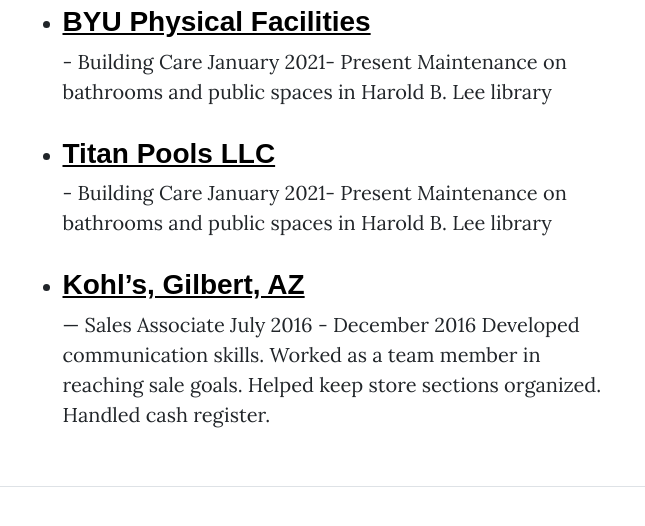
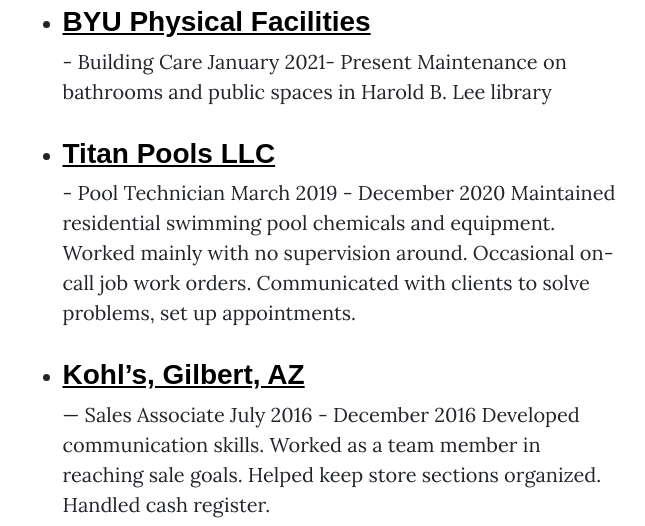
Before and after one commit to nathanneher/IS201, a plain HTML site: page html/about.html in a window 1280 px wide. Shown: the part 1636-2162 px from the top of the page, without its empty margins (315-960 px from the left). Drawn offline with nearby package versions, Linux system fonts and the light colour scheme; files whose address does not match are found by name.

Commit message:
Update about.html

```diff
--- a/html/about.html
+++ b/html/about.html
@@ -117,9 +117,11 @@
                             <br />
                             <li>
                                 <h3 style="color:black"><u>Titan Pools LLC</u></h3>
-                                - Building Care
-                                January 2021- Present
-                                Maintenance on bathrooms and public spaces in Harold B. Lee library
+                                - Pool Technician
+                                March 2019 - December 2020
+                                Maintained residential swimming pool chemicals and equipment.
+                                Worked mainly with no supervision around.  Occasional on-call job work orders. Communicated with clients to solve problems, set up appointments.
+
                             </li>
                             <br />
                             <li>
```
